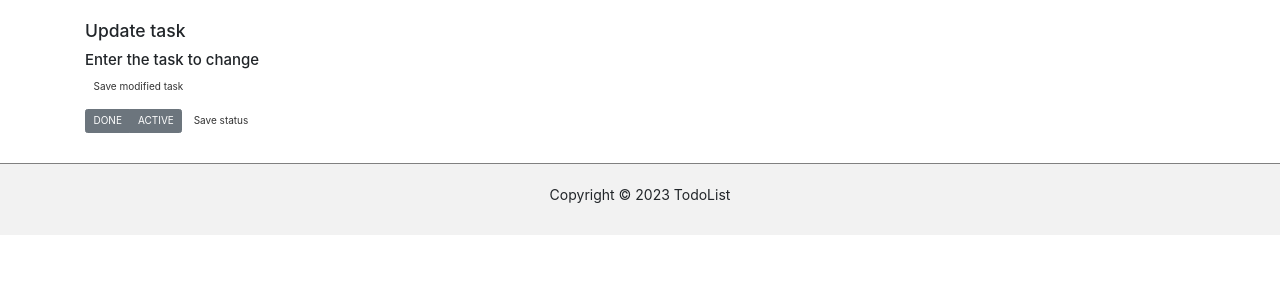
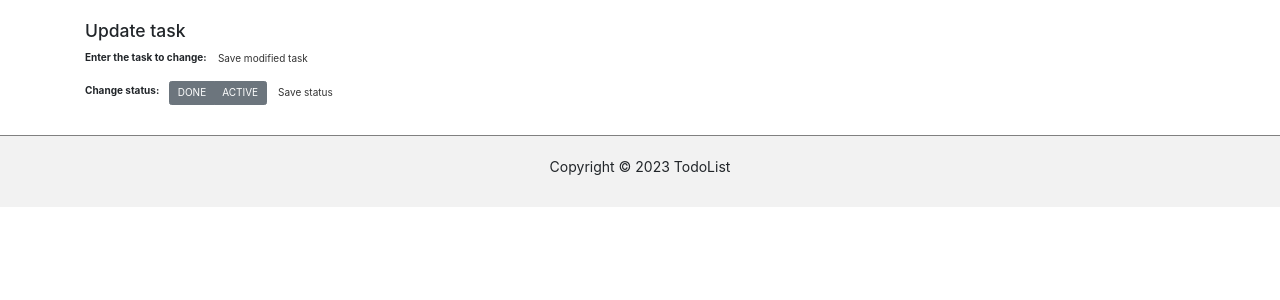
Before and after one commit to AlexVoin04/ToDoList, a Python web app: template app/templates/task.html in a window 1280 px wide. Shown: the part 50-350 px from the top of the page. Run offline with Jinja, Linux system fonts and the light colour scheme; the template is opened without the code that fills it, so the values that code supplies are empty; some libraries are stand-ins or nearby versions.

Commit message:
add favicon, and refr task.html design

```diff
--- a/app/templates/base.html
+++ b/app/templates/base.html
@@ -6,6 +6,7 @@
     <link href="http://netdna.bootstrapcdn.com/bootstrap/3.0.0/css/bootstrap.min.css" rel="stylesheet" media="screen">
     <link rel="stylesheet" type="text/css" href="https://cdn.datatables.net/1.10.25/css/dataTables.bootstrap5.css">
     <link rel="stylesheet" href="https://stackpath.bootstrapcdn.com/bootstrap/4.1.3/css/bootstrap.min.css">
+    <link rel="shortcut icon" type="image/x-icon" href="{{ url_for('static', filename='favicon.ico') }}">
     <script src="https://code.jquery.com/jquery-3.6.0.min.js"></script>
     <style>
       .form-container {
@@ -44,6 +45,14 @@
         font-size: 14px;
       }
     </style>
+    <style>
+      .status-toggle{
+        display: flex;
+        flex-direction: row;
+        align-items: center;
+      }
+
+    </style>
 
     <script>
       $(function() {
--- a/app/templates/task.html
+++ b/app/templates/task.html
@@ -6,7 +6,7 @@
 <form action="/{{id_task}}" role="form" method="POST" name="update_task">
 
     <p>
-		<h4>Enter the task to change</h4>
+		<label>Enter the task to change:</label>
 		{{form.label}}
 		<input type="submit" value="Save modified task" class="btn btn-default btn-md">
 	</p>
@@ -16,8 +16,9 @@
 </form>
 
 <form action="/{{id_task}}/update_status_task" method="POST">
-    <p>
-        <div class="btn-group btn-group-toggle" data-toggle="buttons">
+    <div class="status-toggle">
+        <label style="margin-right: 10px">Change status:</label>
+        <div class="btn-group btn-group-toggle" data-toggle="buttons" style="margin-right: 3px">
             <label class="btn btn-secondary {% if status == 'done' %}active{% endif %}">
                 <input type="radio" name="status" value="5acb93df-e780-46fe-9973-e33acb36658f" id="status_done" autocomplete="off"{% if status =='done' %}checked{% endif %}/>DONE
             </label>
@@ -27,9 +28,9 @@
         </div>
 
         <input type="submit" value="Save status" class="btn btn-default btn-md">
-    </p>
+    </div>
 
-    <div align="center">
+    <div align="center" style="margin-top: 10px">
 		{% with messages = get_flashed_messages(with_categories=true) %}
 			{% if messages %}
 				{% for category, message in messages %}
```
Also changed, not shown: app/static/favicon.ico (added).
